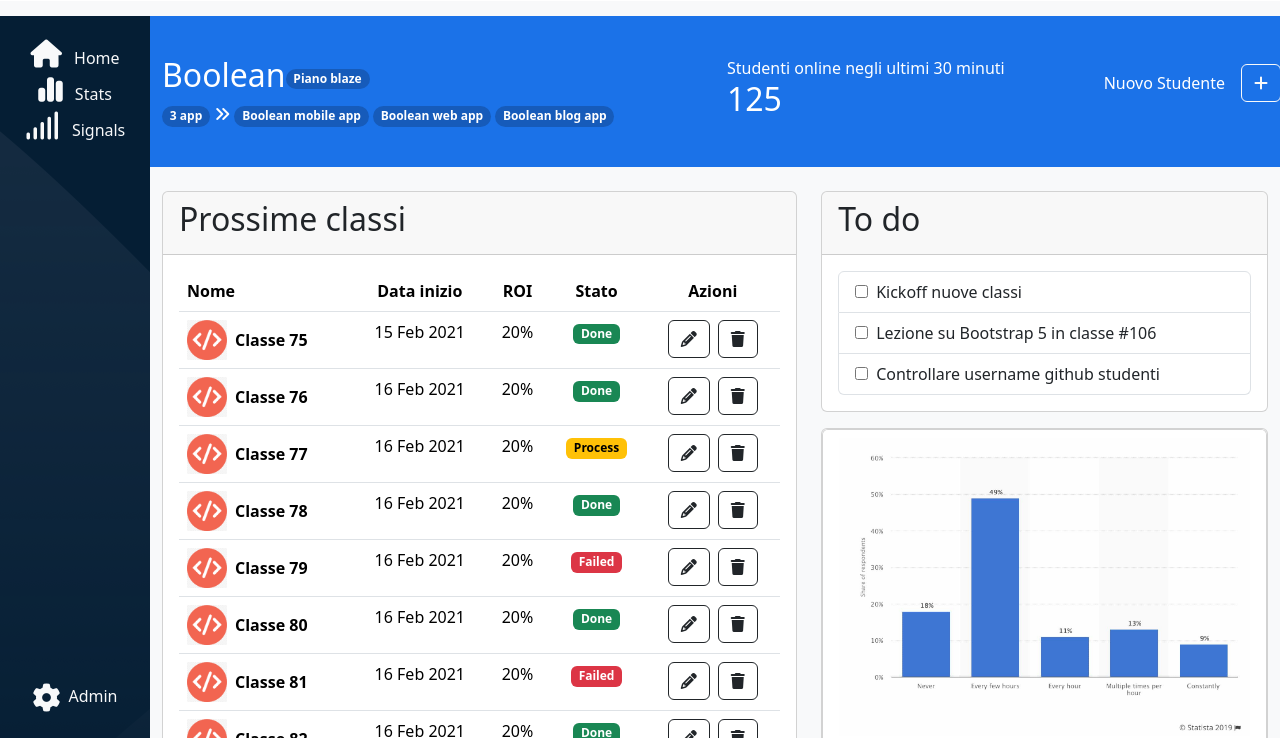
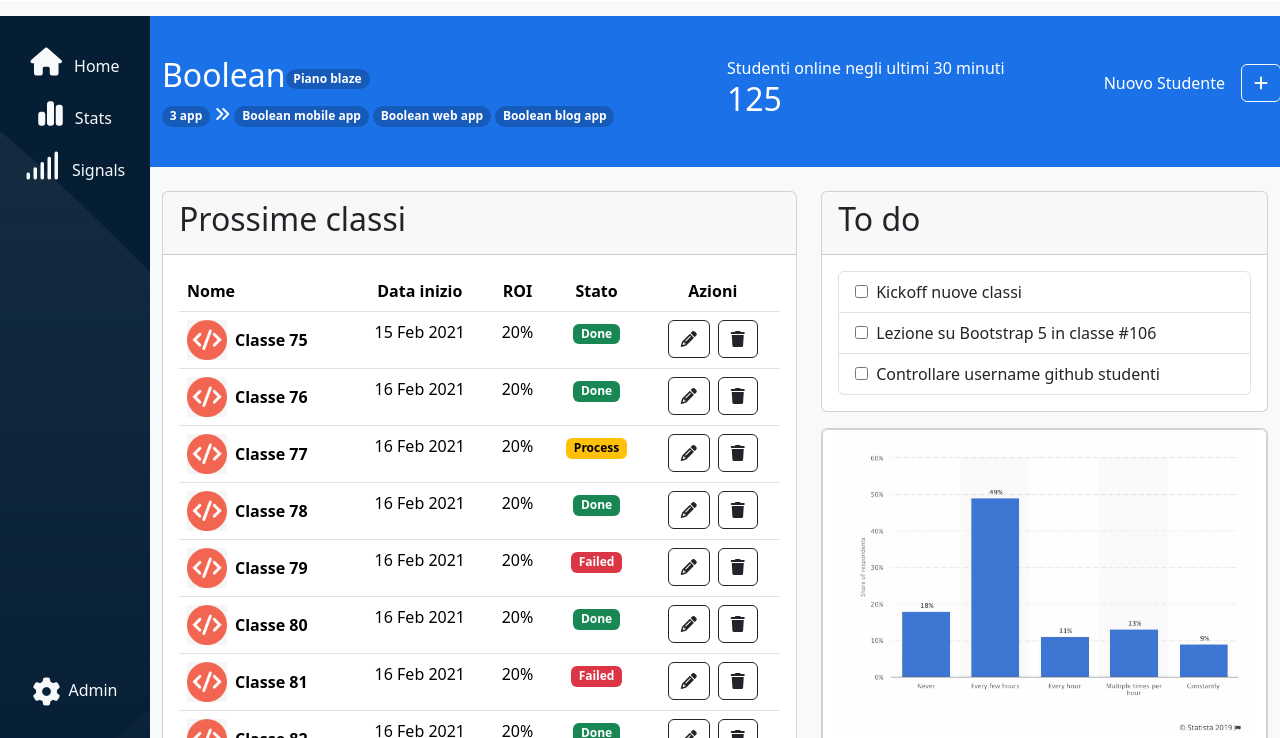
Before and after one commit to DavideCavallotto/html-css-bootstrap-dashboard, a plain HTML site: page index.html in a window 1280 px wide. Shown: the part 62-800 px from the top of the page. Drawn offline with nearby package versions, Linux system fonts and the light colour scheme.

Commit message:
fix hover

```diff
--- a/index.html
+++ b/index.html
@@ -113,28 +113,28 @@
             <header class="sidebar d-flex justify-content-between flex-column py-4">
                 <div class="top-icons d-flex flex-column justify-content-center align-items-center">
 
-                    <a class="text-decoration-none text-light" href="#">
+                    <a class="text-decoration-none text-light p-2" href="#">
                         <i class="fa-solid fa-house mb-2 fs-3"></i>
                         <span class="text-light d-none d-xl-inline-block ms-2">Home</span>
                     </a>
 
-                    <a class="text-decoration-none text-light" href="">
+                    <a class="text-decoration-none text-light p-2" href="">
                         <i class="fa-solid fa-chart-simple mb-2 fs-3"></i>
                         <span class="text-light d-none d-xl-inline-block ms-2">Stats</span>
                     </a>
 
 
-                    <a class="text-decoration-none text-light" href="#">
+                    <a class="text-decoration-none text-light p-2" href="#">
                         <i class="fa-solid fa-signal mb-2 fs-3"></i>
                         <span class="text-light d-none d-xl-inline-block ms-2">Signals</span>
                     </a>
 
                 </div>
                 <div class="botton-icons d-flex justify-content-center">
-                    <a class="text-decoration-none text-light" href="">
+                    <a class="text-decoration-none text-light d-flex p-2" href="">
                         <i class="fa-solid fa-gear fs-3"></i>
+                        <span class="text-light d-none d-xl-inline-block ms-2">Admin</span>
                     </a>
-                    <span class="text-light d-none d-xl-inline-block ms-2">Admin</span>
                 </div>
 
             </header>
```
